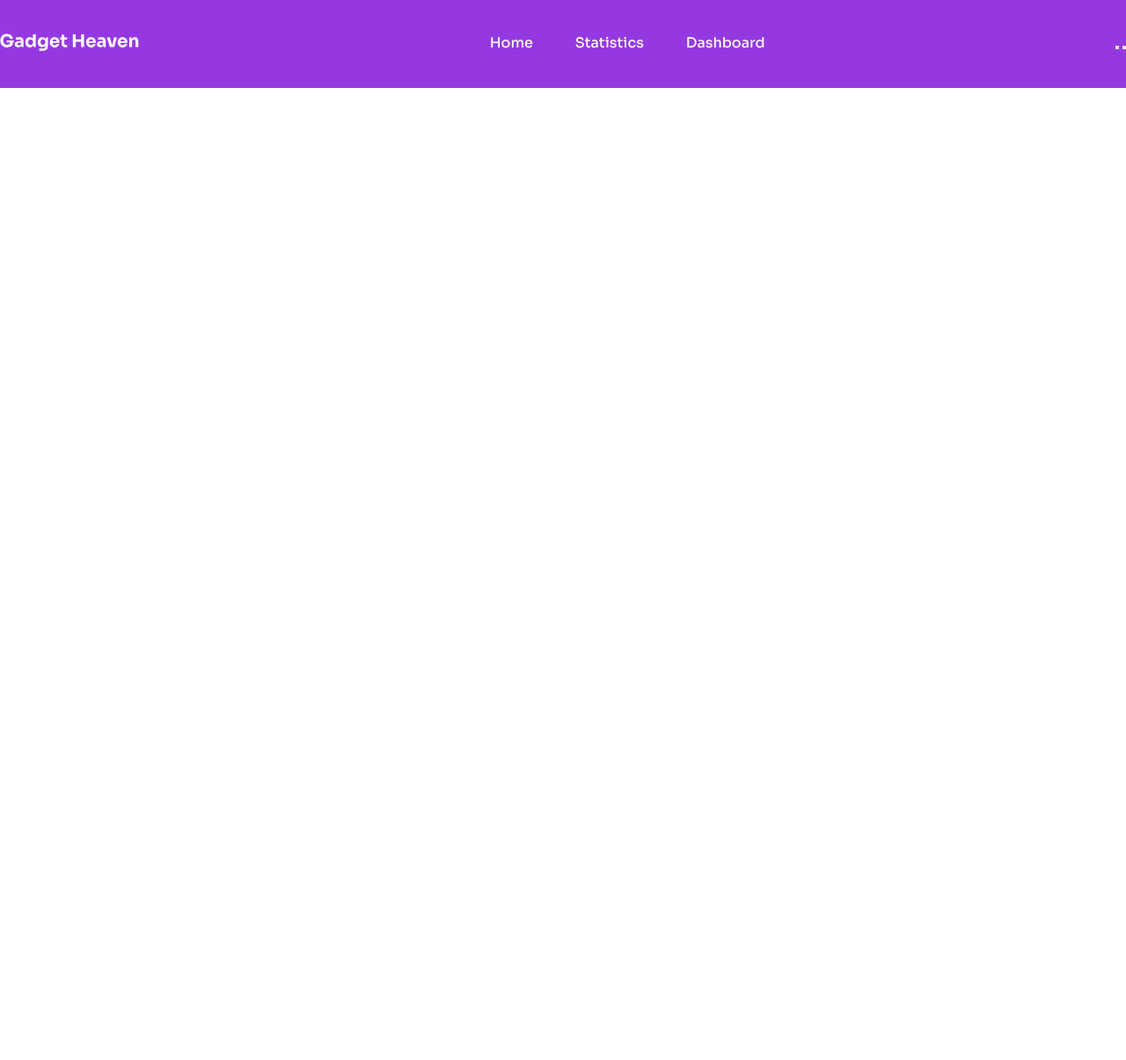
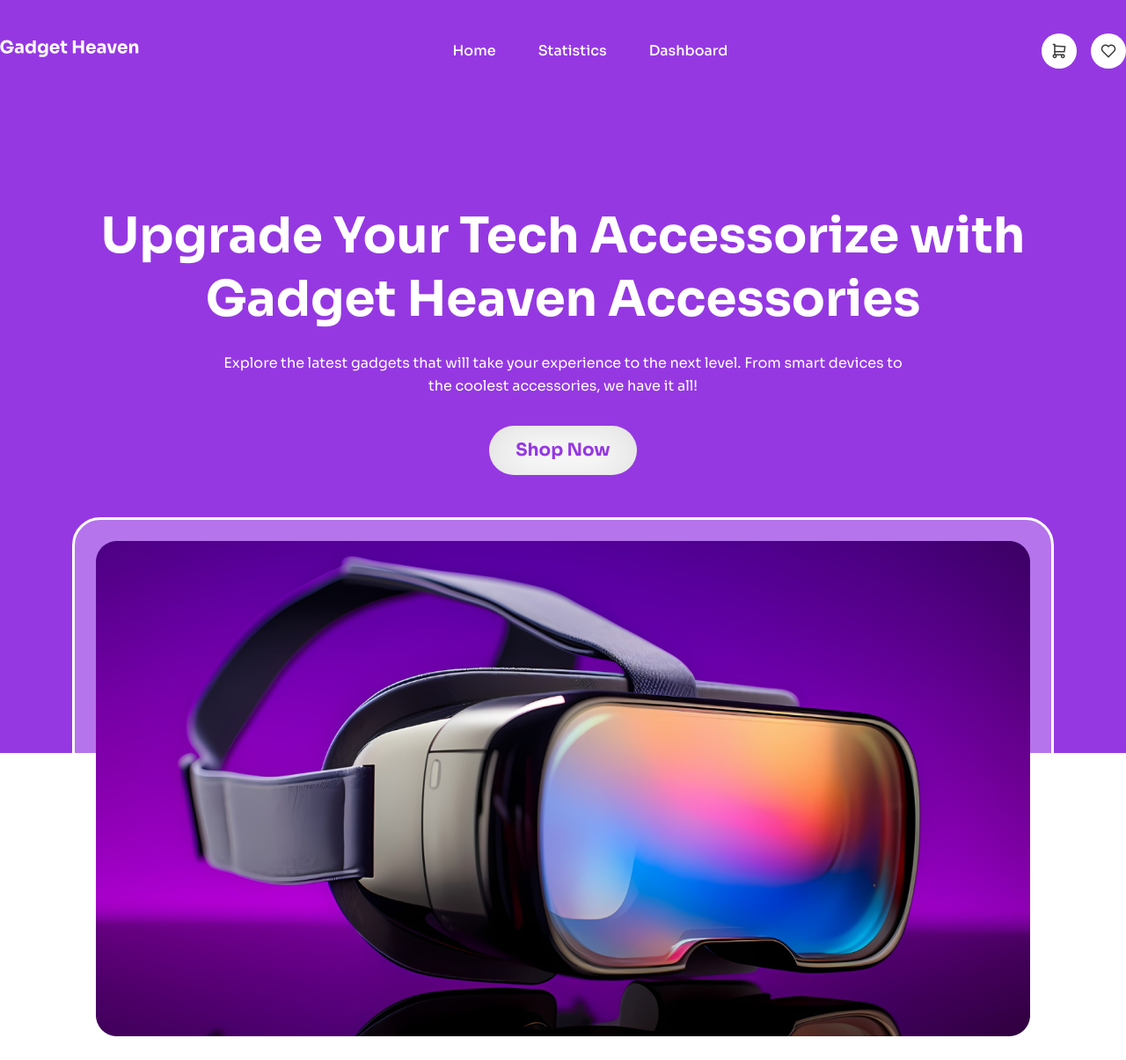
Before and after one commit to shakhawat-info/gadget-heaven, a plain HTML site: page index.html in a window 1280 px wide. Shown: the whole page at 88% size. Before the commit the page ends 800 px from the top, so only its background shows below. Drawn offline with Linux system fonts and the light colour scheme.

Commit message:
banner added

```diff
--- a/css/style.css
+++ b/css/style.css
@@ -30,6 +30,7 @@ ol {
 #navigation .navbox {
   display: flex;
   justify-content: space-between;
+  align-items: center;
 }
 #navigation .navbox .navlist {
   display: flex;
@@ -40,13 +41,13 @@ ol {
   font-size: 16px;
   font-weight: 500;
   text-transform: capitalize;
-    transition: .4s;
-    -webkit-transition: .4s;
-    -moz-transition: .4s;
-    -ms-transition: .4s;
-    -o-transition: .4s;
+  transition: 0.4s;
+  -webkit-transition: 0.4s;
+  -moz-transition: 0.4s;
+  -ms-transition: 0.4s;
+  -o-transition: 0.4s;
 }
-#navigation .navbox .navlist li a:hover{
+#navigation .navbox .navlist li a:hover {
   font-weight: 700;
   line-height: normal;
   text-decoration-line: underline;
@@ -55,4 +56,76 @@ text-decoration-skip-ink: none;
   text-decoration-thickness: auto;
   text-underline-offset: auto;
 }
+#navigation .navbox .navbtn {
+  display: flex;
+  column-gap: 16px;
+}
+#navigation .navbox .navbtn button {
+  background-color: #fff;
+  border: none;
+  width: 40px;
+  height: 40px;
+  border-radius: 50%;
+  -webkit-border-radius: 50%;
+  -moz-border-radius: 50%;
+  -ms-border-radius: 50%;
+  -o-border-radius: 50%;
+  display: grid;
+  place-items: center;
+}
 /* nav end */
+/* banner start */
+#banner {
+  padding: 117px 0 268px;
+  background-color: #9538e2;
+}
+#banner .bnrbox {
+  text-align: center;
+}
+#banner .bnrbox .heading {
+  color: #fff;
+  font-size: 56px;
+  font-weight: 700;
+  line-height: 72px;
+  max-width: 1120px;
+  margin: 0 auto;
+  text-align: center;
+}
+#banner .bnrbox p {
+  color: #fff;
+  text-align: center;
+  font-size: 16px;
+  line-height: 26px;
+  max-width: 796px;
+  margin: 24px auto 0;
+}
+#banner .bnrbox .bnrshop {
+  margin-top: 32px;
+  color: #9538e2;
+  padding: 15px 30px;
+  font-size: 20px;
+  font-weight: 700;
+  line-height: 26px;
+  border-radius: 32px;
+  background: #fff;
+  box-shadow: 0px 4px 50px 0px rgba(11, 11, 11, 0.15) inset;
+}
+#banner .bnrbox .bnrimage {
+  position: relative;
+  margin-top: 48px;
+}
+#banner .bnrbox .bnrimage img {
+  border-radius: 32px;
+  padding: 24px;
+  border: 3px solid #fff;
+  background: rgba(255, 255, 255, 0.3);
+  position: absolute;
+  top: 0;
+  left: 50%;
+  transform: translateX(-50%);
+  -webkit-transform: translateX(-50%);
+  -moz-transform: translateX(-50%);
+  -ms-transform: translateX(-50%);
+  -o-transform: translateX(-50%);
+}
+/* banner end */
--- a/index.html
+++ b/index.html
@@ -11,19 +11,37 @@
     <nav id="navigation">
       <div class="container">
         <div class="navbox">
-            <a href="#" class="nav-brand"><img src="svg/logo.svg" alt="logo"></a>
+          <a href="#" class="nav-brand"
+            ><img src="svg/logo.svg" alt="logo"
+          /></a>
           <ul class="navlist">
             <li><a href="#">home</a></li>
             <li><a href="#">statistics</a></li>
             <li><a href="#">dashboard</a></li>
           </ul>
           <div class="navbtn">
-                <button type="button"></button>
-                <button type="button"></button>
+            <button type="button"><img src="svg/cart.svg" alt="cart" /></button>
+            <button type="button"><img src="svg/love.svg" alt="love" /></button>
           </div>
         </div>
       </div>
     </nav>
     <!-- nav end -->
+    <main>
+      <!-- banner start -->
+       <section id="banner">
+        <div class="container">
+          <div class="bnrbox">
+            <h1 class="heading">Upgrade Your Tech Accessorize with Gadget Heaven Accessories</h1>
+            <p>Explore the latest gadgets that will take your experience to the next level. From smart devices to the coolest accessories, we have it all!</p>
+            <a href="#" class="bnrshop">Shop Now</a>
+            <div class="bnrimage">
+              <img src="images/bannerimage.png" alt="bannerimage">
+            </div>
+          </div>
+        </div>
+       </section>
+      <!-- banner end -->
+    </main>
   </body>
 </html>
```
Also changed, not shown: images/bannerimage.png (added), svg/cart.svg (added), svg/love.svg (added). Lines whose indentation alone changed are shown as unchanged.
